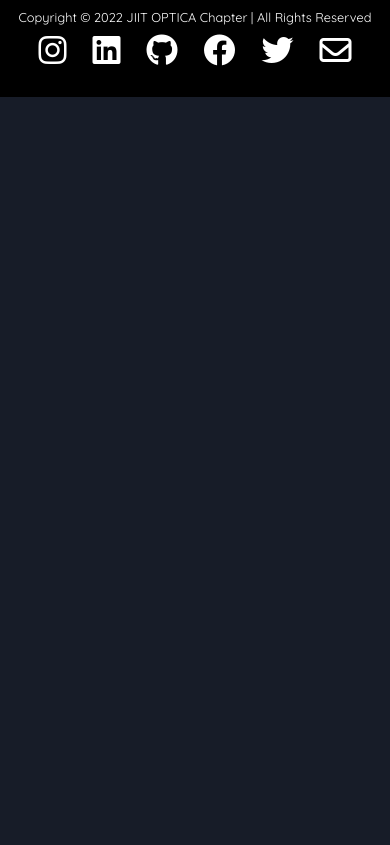
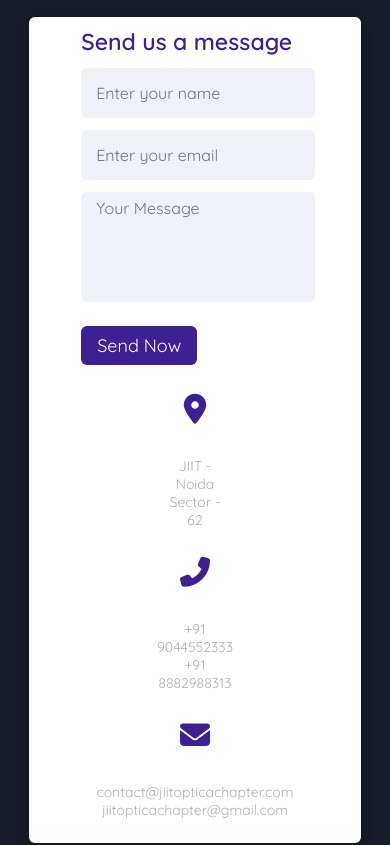
Before and after one commit to HarshSharma20503/optica, a React (Create React App) app: page / in a window 390 px wide. Shown: the part 9340-10185 px from the top of the page. Before the commit the page ends 9437 px from the top, so only its background shows below. Built offline with nearby package versions, Linux system fonts and the light colour scheme.

Commit message:
contact form added

```diff
--- a/src/components/ContactUs/ContactUs.js
+++ b/src/components/ContactUs/ContactUs.js
@@ -1,11 +1,54 @@
-import React from 'react'
-
+import React from "react";
+import "./ContactUs.scss";
 function ContactUs() {
   return (
-    <div>
+    <>
+      <div className="contactUs">
+      <div class="ContactUs-container">
+        <div class="ContactUs-content">
+          <div class="ContactUs-left-side">
+            <div class="ContactUs-address ContactUs-details">
+              <i class="fas fa-map-marker-alt"></i>
+              <div class="ContactUs-topic">Address</div>
+              <div class="ContactUs-text-one">JIIT - Noida</div>
+              <div class="ContactUs-text-two">Sector - 62</div>
+            </div>
+            <div class="ContactUs-phone ContactUs-details">
+              <i class="fas fa-phone-alt"></i>
+              <div class="ContactUs-topic">Phone</div>
+              <div class="ContactUs-text-one">+91 9044552333</div>
+              <div class="ContactUs-text-two">+91 8882988313</div>
+            </div>
+            <div class="ContactUs-email ContactUs-details">
+              <i class="fas fa-envelope"></i>
+              <div class="ContactUs-topic">Email</div>
+              <div class="ContactUs-text-one">contact@jiitopticachapter.com</div>
+              <div class="ContactUs-text-two">jiitopticachapter@gmail.com</div>
+            </div>
+          </div>
+          <div class="ContactUs-right-side">
+            <div class="ContactUs-topic-text">Send us a message</div>
 
-    </div>
-  )
+            <form action="#">
+              <div class="ContactUs-input-box">
+                <input type="text" placeholder="Enter your name" />
+              </div>
+              <div class="ContactUs-input-box">
+                <input type="text" placeholder="Enter your email" />
+              </div>
+              <div class="ContactUs-input-box ContactUs-message-box">
+                <textarea name="" id="" cols="30" rows="10" placeholder="Your Message"></textarea>
+              </div>
+              <div class="ContactUs-button">
+                <input type="button" value="Send Now" />
+              </div>
+            </form>
+          </div>
+        </div>
+      </div>
+      </div>
+    </>
+  );
 }
 
-export default ContactUs
+export default ContactUs;
--- a/src/components/ContactUs/ContactUs.scss
+++ b/src/components/ContactUs/ContactUs.scss
@@ -0,0 +1,148 @@
+/* Google Font CDN Link */
+@import url("https://fonts.googleapis.com/css2?family=Poppins:wght@200;300;400;500;600;700&display=swap");
+
+.contactUs {
+  display: flex;
+  justify-content: center;
+  margin-bottom: 70px;
+  .ContactUs-container {
+    width: 85%;
+    background: #fff;
+    border-radius: 6px;
+    padding: 10px 10px 10px 10px;
+    box-shadow: 0 5px 10px rgba(0, 0, 0, 0.2);
+    .ContactUs-content {
+      display: flex;
+      align-items: center;
+      justify-content: space-between;
+      .ContactUs-left-side {
+        width: 25%;
+        height: 100%;
+        display: flex;
+        flex-direction: column;
+        align-items: center;
+        justify-content: center;
+        margin-top: 15px;
+        position: relative;
+        .ContactUs-details {
+          margin: 14px;
+          text-align: center;
+          i {
+            font-size: 30px;
+            color: #3e2093;
+            margin-bottom: 10px;
+          }
+          .ContactUs-topic {
+            font-size: 18px;
+            font-weight: 500;
+          }
+          .ContactUs-text-one {
+            font-size: 14px;
+            color: #afafb6;
+          }
+          .ContactUs-text-two {
+            font-size: 14px;
+            color: #afafb6;
+          }
+        }
+      }
+      .ContactUs-right-side {
+        width: 75%;
+        margin-left: 6px;
+        .ContactUs-topic-text {
+          font-size: 23px;
+          font-weight: 600;
+          color: #3e2093;
+        }
+        form {
+          .ContactUs-input-box {
+            height: 50px;
+            width: 100%;
+            margin: 12px 0;
+            input {
+              height: 100%;
+              width: 100%;
+              border: none;
+              outline: none;
+              font-size: 16px;
+              background: #f0f1f8;
+              border-radius: 6px;
+              padding: 0 15px;
+              resize: none;
+            }
+          }
+          .ContactUs-button {
+            display: inline-block;
+            margin-top: 12px;
+          }
+          .ContactUs-message-box {
+            min-height: 110px;
+            textarea {
+              height: 100%;
+              width: 100%;
+              border: none;
+              outline: none;
+              font-size: 16px;
+              background: #f0f1f8;
+              border-radius: 6px;
+              padding: 0 15px;
+              resize: none;
+              padding-top: 6px;
+            }
+          }
+          .ContactUs-button {
+            display: inline-block;
+            margin-top: 12px;
+            input[type="button"] {
+              color: #fff;
+              font-size: 18px;
+              outline: none;
+              border: none;
+              padding: 8px 16px;
+              border-radius: 6px;
+              background: #3e2093;
+              cursor: pointer;
+              transition: all 0.3s ease;
+            }
+            input[type="button"]:hover {
+              background: #5029bc;
+            }
+          }
+        }
+      }
+    }
+  }
+}
+@media (max-width: 820px) {
+  .ContactUs-container {
+    margin: 40px 0;
+    height: 100%;
+  }
+  .ContactUs-container .ContactUs-content {
+    flex-direction: column-reverse;
+  }
+  .ContactUs-container .ContactUs-content .left-side {
+    width: 100%;
+    flex-direction: row;
+    margin-top: 40px;
+    justify-content: center;
+    flex-wrap: wrap;
+  }
+  .ContactUs-container .ContactUs-content .left-side::before {
+    display: none;
+  }
+  .ContactUs-container .ContactUs-content .ContactUs-right-side {
+    width: 100%;
+    margin-left: 0;
+  }
+}
+@media (max-width: 950px) {
+  .ContactUs-container {
+    width: 90%;
+    padding: 30px 40px 40px 35px;
+  }
+  .ContactUs-container .ContactUs-content .ContactUs-right-side {
+    width: 75%;
+    margin-left: 55px;
+  }
+}
```
